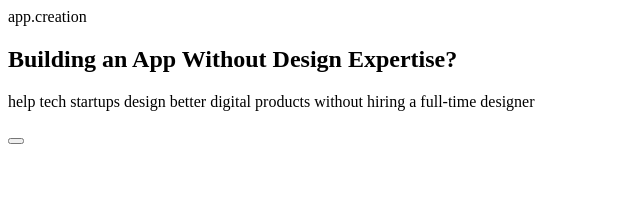
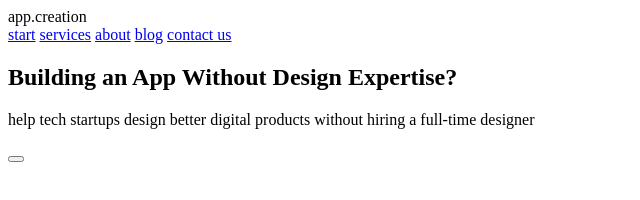
Before and after one commit to WebHeroSchool/new-project777, a plain HTML site: page index.html in a window 1280 px wide. Shown: the whole page, without its empty margins (0-640 px from the left). Drawn offline with Linux system fonts and the light colour scheme.

Commit message:
правки index.html

```diff
--- a/index.html
+++ b/index.html
@@ -8,11 +8,11 @@
   <header>
     <div>app.creation</div>
     <nav>
-      <a href="start"></a>
-      <a href="services"></a>
-      <a href="about"></a>
-      <a href="blog"></a>
-      <a href="contact us"></a>
+      <a href="#">start</a>
+      <a href="#">services</a>
+      <a href="#">about</a>
+      <a href="#">blog</a>
+      <a href="#">contact us</a>
     </nav>
   </header>
   <section>
```
